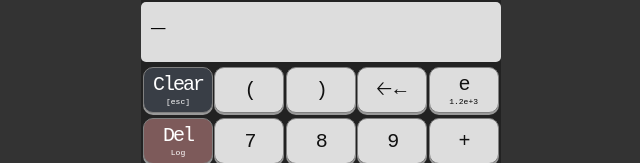
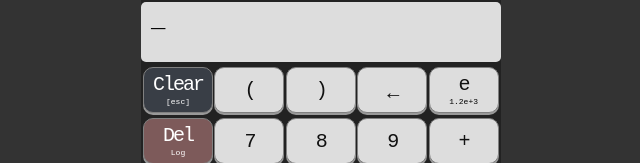
Before and after one commit to jacealan/calculog, a React (Create React App) app: page / in a window 1280 px wide. Shown: the part 428-591 px from the top of the page, without its empty margins (319-959 px from the left). Built offline with nearby package versions, Linux system fonts and the light colour scheme; a web font is replaced by a local one.

Commit message:
fix arrow font #3

```diff
--- a/src/App.js
+++ b/src/App.js
@@ -212,7 +212,7 @@ function App() {
           )
         </button>
         <button className="keypad" name="back" onClick={onClick} style={{fontFamily: "'Noto Sans KR', sans-serif"}}>
-          🡠←
+          ←
         </button>
         <button className="keypad" name="e" onClick={onClick}>
           e
```
